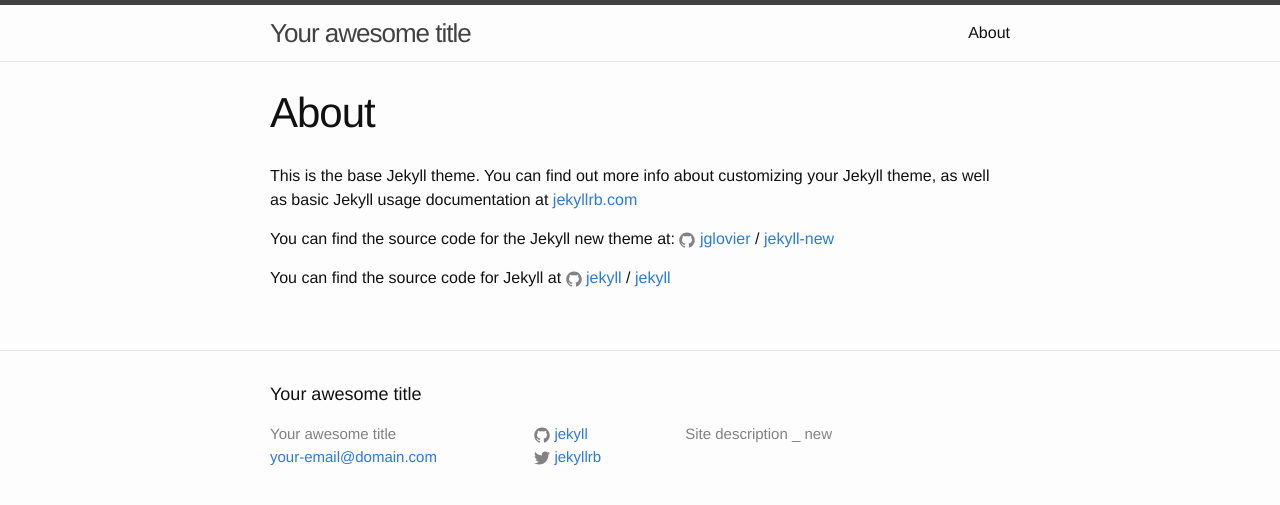
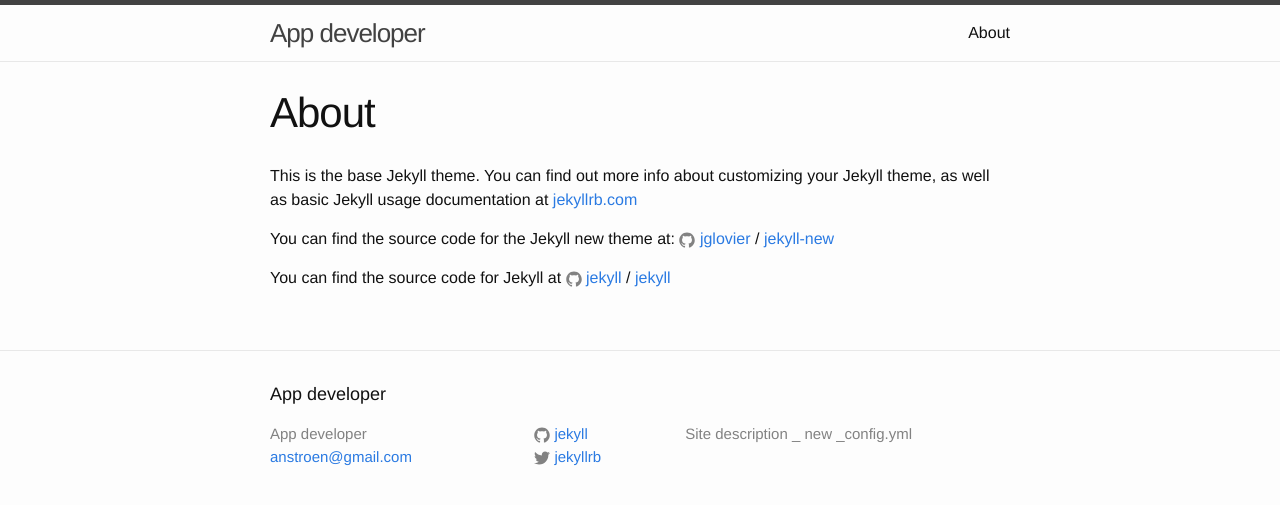
Before and after one commit to Evjenth/Evjenth.github.io, a Jekyll site: the page built from about.md, in a window 1280 px wide. Shown: the top 505 px of the page. Built offline with Jekyll 4.4.1, drawn with Linux system fonts in a browser that asks for light colours.

Commit message:
Update _config.yml

```diff
--- a/_config.yml
+++ b/_config.yml
@@ -6,12 +6,12 @@
 # 'jekyll serve'. If you change this file, please restart the server process.
 
 # Site settings
-title: Your awesome title
-email: your-email@domain.com
+title: App developer
+email: anstroen@gmail.com
 description: > # this means to ignore newlines until "baseurl:"
-  Site description _ new
+  Site description _ new _config.yml
 baseurl: "" # the subpath of your site, e.g. /blog
-url: "http://yourdomain.com" # the base hostname & protocol for your site
+url: "http://evjenth.net" # the base hostname & protocol for your site
 twitter_username: jekyllrb
 github_username:  jekyll
 
```
